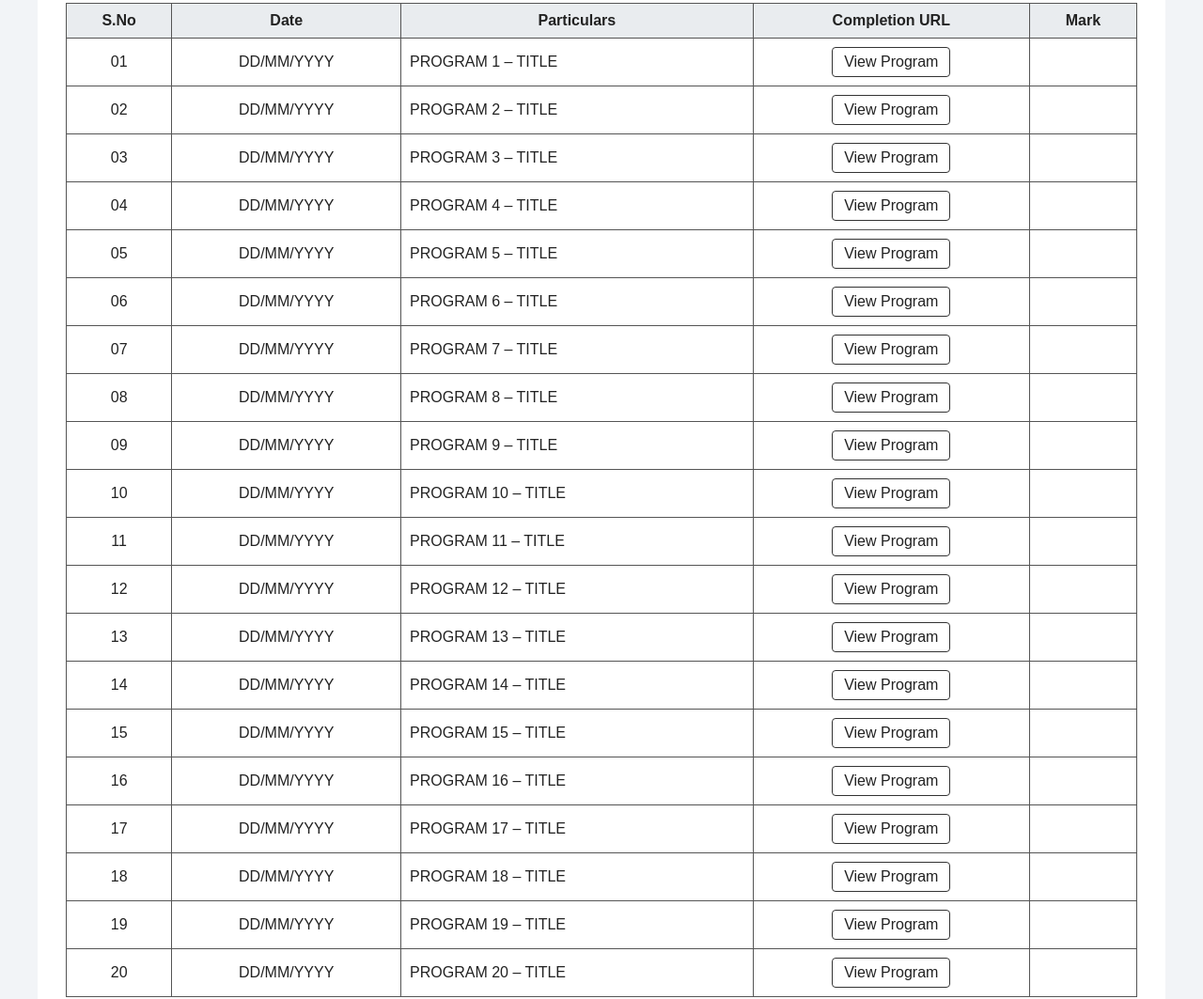
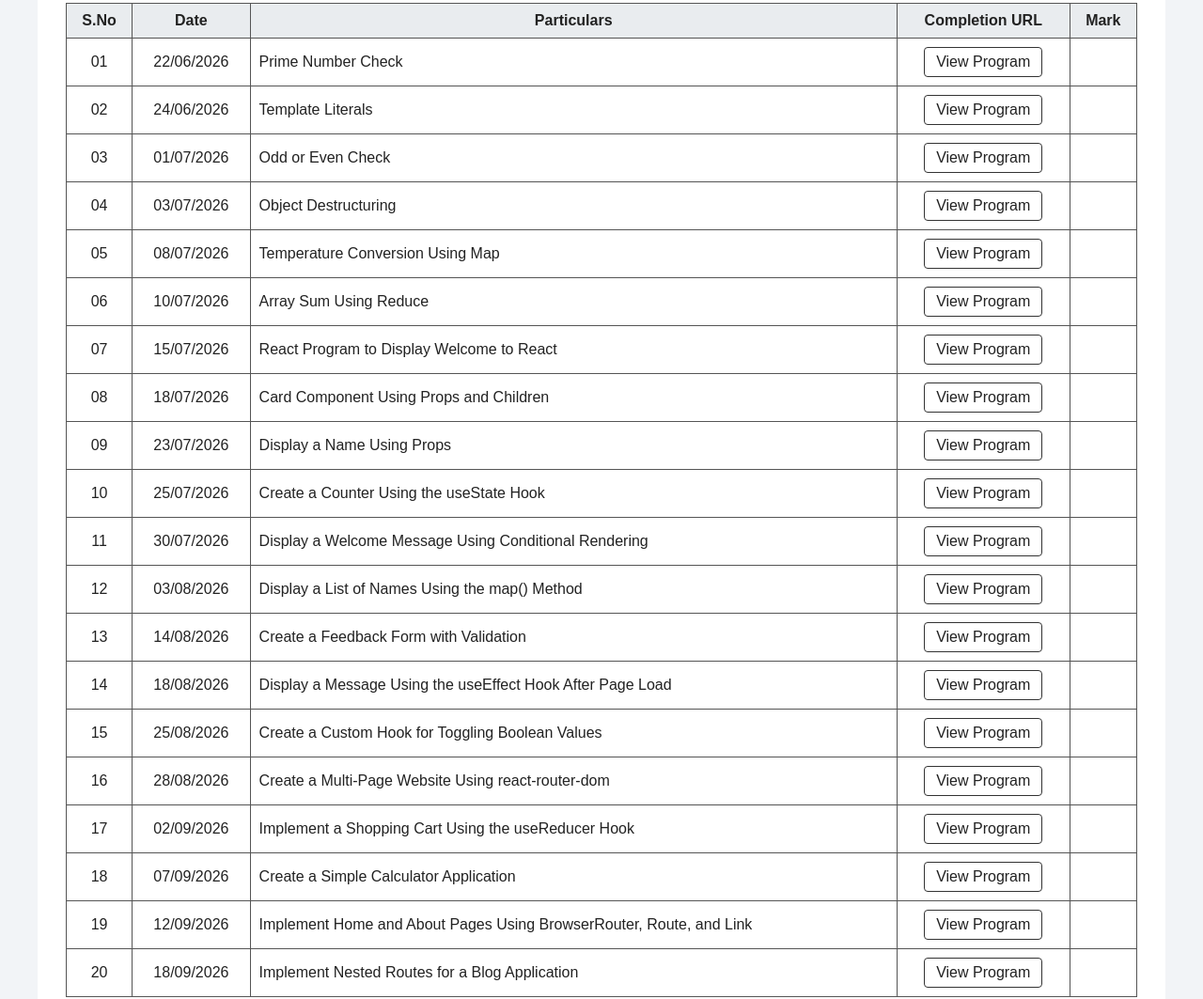
Before and after one commit to Pratheeksha224/REACT-JS-Practical, a plain HTML site: page index.html in a window 1280 px wide. Shown: the part 677-1740 px from the top of the page at 94% size. Drawn offline with Linux system fonts and the light colour scheme.

Commit message:
Update index.html

```diff
--- a/index.html
+++ b/index.html
@@ -70,12 +70,12 @@
     <table class="student-details">
         <tr>
             <td class="label">Name</td>
-            <td>YOUR NAME</td>
+            <td>pratheeksha sp</td>
         </tr>
 
         <tr>
             <td class="label">Register Number</td>
-            <td>YOUR REGISTER NUMBER</td>
+            <td>1U24CA075</td>
         </tr>
 
         <tr>
@@ -110,169 +110,147 @@
                 <th>Mark</th>
             </tr>
         </thead>
-
 <tbody>
-
     <tr>
         <td>01</td>
-                <td>DD/MM/YYYY</td>
-                <td>PROGRAM 1 – TITLE</td>
-                <td><a class="program-link" href="https://indumathi-v.github.io/javascript_training.github.io/" target="_blank">View Program</a></td>
+        <td>22/06/2026</td>
+        <td>Prime Number Check</td>
+        <td><a class="program-link" href="https://adham3870.github.io/p1/" target="_blank">View Program</a></td>
         <td></td>
     </tr>
-
     <tr>
         <td>02</td>
-                <td>DD/MM/YYYY</td>
-                <td>PROGRAM 2 – TITLE</td>
-                <td><a class="program-link" href="PROGRAM_02_URL" target="_blank">View Program</a></td>
+        <td>24/06/2026</td>
+        <td>Template Literals</td>
+        <td><a class="program-link" href="https://adham3870.github.io/p2/" target="_blank">View Program</a></td>
         <td></td>
     </tr>
-
     <tr>
         <td>03</td>
-                <td>DD/MM/YYYY</td>
-                <td>PROGRAM 3 – TITLE</td>
-                <td><a class="program-link" href="PROGRAM_03_URL" target="_blank">View Program</a></td>
+        <td>01/07/2026</td>
+        <td>Odd or Even Check</td>
+        <td><a class="program-link" href="https://adham3870.github.io/p3/" target="_blank">View Program</a></td>
         <td></td>
     </tr>
-
     <tr>
         <td>04</td>
-                <td>DD/MM/YYYY</td>
-                <td>PROGRAM 4 – TITLE</td>
-                <td><a class="program-link" href="PROGRAM_04_URL" target="_blank">View Program</a></td>
+        <td>03/07/2026</td>
+        <td>Object Destructuring</td>
+        <td><a class="program-link" href="https://adham3870.github.io/p4/" target="_blank">View Program</a></td>
         <td></td>
     </tr>
-
     <tr>
         <td>05</td>
-                <td>DD/MM/YYYY</td>
-                <td>PROGRAM 5 – TITLE</td>
-                <td><a class="program-link" href="PROGRAM_05_URL" target="_blank">View Program</a></td>
+        <td>08/07/2026</td>
+        <td>Temperature Conversion Using Map</td>
+        <td><a class="program-link" href="https://adham3870.github.io/p5/" target="_blank">View Program</a></td>
         <td></td>
     </tr>
-
     <tr>
         <td>06</td>
-                <td>DD/MM/YYYY</td>
-                <td>PROGRAM 6 – TITLE</td>
-                <td><a class="program-link" href="PROGRAM_06_URL" target="_blank">View Program</a></td>
+        <td>10/07/2026</td>
+        <td>Array Sum Using Reduce</td>
+        <td><a class="program-link" href="https://adham3870.github.io/p6/" target="_blank">View Program</a></td>
         <td></td>
     </tr>
-
     <tr>
         <td>07</td>
-                <td>DD/MM/YYYY</td>
-                <td>PROGRAM 7 – TITLE</td>
-                <td><a class="program-link" href="PROGRAM_07_URL" target="_blank">View Program</a></td>
+        <td>15/07/2026</td>
+        <td>React Program to Display Welcome to React</td>
+        <td><a class="program-link" href="https://adham3870.github.io/p7/" target="_blank">View Program</a></td>
         <td></td>
     </tr>
-
     <tr>
         <td>08</td>
-                <td>DD/MM/YYYY</td>
-                <td>PROGRAM 8 – TITLE</td>
-                <td><a class="program-link" href="PROGRAM_08_URL" target="_blank">View Program</a></td>
+        <td>18/07/2026</td>
+        <td>Card Component Using Props and Children</td>
+        <td><a class="program-link" href="https://adham3870.github.io/p8/" target="_blank">View Program</a></td>
         <td></td>
     </tr>
-
     <tr>
         <td>09</td>
-                <td>DD/MM/YYYY</td>
-                <td>PROGRAM 9 – TITLE</td>
-                <td><a class="program-link" href="PROGRAM_09_URL" target="_blank">View Program</a></td>
+        <td>23/07/2026</td>
+        <td>Display a Name Using Props</td>
+        <td><a class="program-link" href="https://adham3870.github.io/RJS-prg09/" target="_blank">View Program</a></td>
         <td></td>
     </tr>
-
     <tr>
         <td>10</td>
-                <td>DD/MM/YYYY</td>
-                <td>PROGRAM 10 – TITLE</td>
-                <td><a class="program-link" href="PROGRAM_10_URL" target="_blank">View Program</a></td>
+        <td>25/07/2026</td>
+        <td>Create a Counter Using the useState Hook</td>
+        <td><a class="program-link" href="https://adham3870.github.io/p10/" target="_blank">View Program</a></td>
         <td></td>
     </tr>
-
     <tr>
         <td>11</td>
-                <td>DD/MM/YYYY</td>
-                <td>PROGRAM 11 – TITLE</td>
-                <td><a class="program-link" href="PROGRAM_11_URL" target="_blank">View Program</a></td>
+        <td>30/07/2026</td>
+        <td>Display a Welcome Message Using Conditional Rendering</td>
+        <td><a class="program-link" href="https://adham3870.github.io/RJS-p11/" target="_blank">View Program</a></td>
         <td></td>
     </tr>
-
     <tr>
         <td>12</td>
-                <td>DD/MM/YYYY</td>
-                <td>PROGRAM 12 – TITLE</td>
-                <td><a class="program-link" href="PROGRAM_12_URL" target="_blank">View Program</a></td>
+        <td>03/08/2026</td>
+        <td>Display a List of Names Using the map() Method</td>
+        <td><a class="program-link" href="https://adham3870.github.io/prg12/" target="_blank">View Program</a></td>
         <td></td>
     </tr>
-
     <tr>
         <td>13</td>
-                <td>DD/MM/YYYY</td>
-                <td>PROGRAM 13 – TITLE</td>
-                <td><a class="program-link" href="PROGRAM_13_URL" target="_blank">View Program</a></td>
+        <td>14/08/2026</td>
+        <td>Create a Feedback Form with Validation</td>
+        <td><a class="program-link" href="https://adham3870.github.io/prg13/" target="_blank">View Program</a></td>
         <td></td>
     </tr>
-
     <tr>
         <td>14</td>
-                <td>DD/MM/YYYY</td>
-                <td>PROGRAM 14 – TITLE</td>
-                <td><a class="program-link" href="PROGRAM_14_URL" target="_blank">View Program</a></td>
+        <td>18/08/2026</td>
+        <td>Display a Message Using the useEffect Hook After Page Load</td>
+        <td><a class="program-link" href="https://adham3870.github.io/prg14/" target="_blank">View Program</a></td>
         <td></td>
     </tr>
-
     <tr>
         <td>15</td>
-                <td>DD/MM/YYYY</td>
-                <td>PROGRAM 15 – TITLE</td>
-                <td><a class="program-link" href="PROGRAM_15_URL" target="_blank">View Program</a></td>
+        <td>25/08/2026</td>
+        <td>Create a Custom Hook for Toggling Boolean Values</td>
+        <td><a class="program-link" href="https://adham3870.github.io/p15/" target="_blank">View Program</a></td>
         <td></td>
     </tr>
-
     <tr>
         <td>16</td>
-                <td>DD/MM/YYYY</td>
-                <td>PROGRAM 16 – TITLE</td>
-                <td><a class="program-link" href="PROGRAM_16_URL" target="_blank">View Program</a></td>
+        <td>28/08/2026</td>
+        <td>Create a Multi-Page Website Using react-router-dom</td>
+        <td><a class="program-link" href="https://adham3870.github.io/p16/" target="_blank">View Program</a></td>
         <td></td>
     </tr>
-
     <tr>
         <td>17</td>
-                <td>DD/MM/YYYY</td>
-                <td>PROGRAM 17 – TITLE</td>
-                <td><a class="program-link" href="PROGRAM_17_URL" target="_blank">View Program</a></td>
+        <td>02/09/2026</td>
+        <td>Implement a Shopping Cart Using the useReducer Hook</td>
+        <td><a class="program-link" href="https://adham3870.github.io/p17/" target="_blank">View Program</a></td>
         <td></td>
     </tr>
-
     <tr>
         <td>18</td>
-                <td>DD/MM/YYYY</td>
-                <td>PROGRAM 18 – TITLE</td>
-                <td><a class="program-link" href="PROGRAM_18_URL" target="_blank">View Program</a></td>
+        <td>07/09/2026</td>
+        <td>Create a Simple Calculator Application</td>
+        <td><a class="program-link" href="https://adham3870.github.io/p18/" target="_blank">View Program</a></td>
         <td></td>
     </tr>
-
     <tr>
         <td>19</td>
-                <td>DD/MM/YYYY</td>
-                <td>PROGRAM 19 – TITLE</td>
-                <td><a class="program-link" href="PROGRAM_19_URL" target="_blank">View Program</a></td>
+        <td>12/09/2026</td>
+        <td>Implement Home and About Pages Using BrowserRouter, Route, and Link</td>
+        <td><a class="program-link" href="https://adham3870.github.io/p19/" target="_blank">View Program</a></td>
         <td></td>
     </tr>
-
     <tr>
         <td>20</td>
-                <td>DD/MM/YYYY</td>
-                <td>PROGRAM 20 – TITLE</td>
-                <td><a class="program-link" href="PROGRAM_20_URL" target="_blank">View Program</a></td>
+        <td>18/09/2026</td>
+        <td>Implement Nested Routes for a Blog Application</td>
+        <td><a class="program-link" href="https://adham3870.github.io/rjs20/" target="_blank">View Program</a></td>
         <td></td>
     </tr>
-
 </tbody>
     </table>
 
```
Lines whose indentation alone changed are shown as unchanged.
